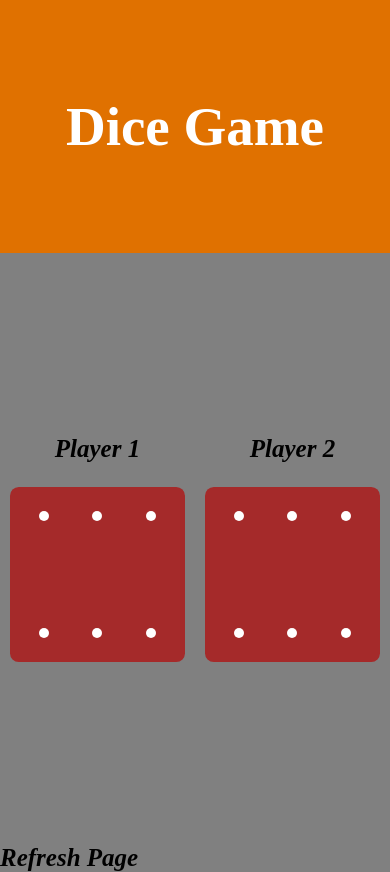
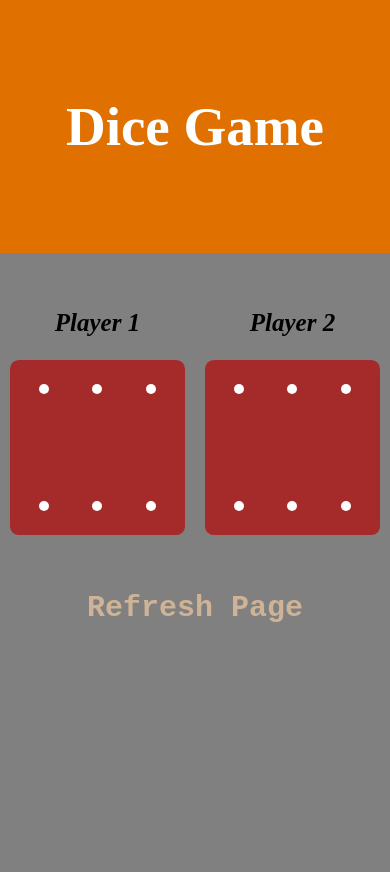
Before and after one commit to hemantsinghdev/appbrewery-dicegame, a plain HTML site: page index.html in a window 390 px wide. After the commit the page ends 844 px from the top, so only its background shows below. Drawn offline with Linux system fonts and the light colour scheme.

Commit message:
Update styles.css

```diff
--- a/styles.css
+++ b/styles.css
@@ -30,7 +30,7 @@ h1{
     flex-direction: row;
     justify-content: space-around;
     align-items: center;
-    height: 70vh;
+    height: 60vh;
 }
 
 .panel{
@@ -45,6 +45,7 @@ h2{
     display: inline-block;
     font-size: 14rem;
     font-style: italic;
+    text-align: center;
 }
 
 
@@ -78,6 +79,19 @@ h2{
     visibility: visible;
 }
 
+.footer{
+    height: 10vh;
+}
+
+.footer>h2{
+    font-style: normal;
+    font-family: 'Courier New', Courier, monospace;
+    font-size: 10rem;
+    color: #ceb397;
+    width: 100%;
+    text-align: center;
+}
+
 @media (max-width: 576px){
     h1{
         font-size: 11rem;
@@ -85,6 +99,7 @@ h2{
 
     .panels{
         margin: 0;
+        height: 40vh;
     }
 
     .panel{
@@ -108,4 +123,12 @@ h2{
         height: 2rem;
         width: 2rem;
     }
+
+    .footer{
+        height: 30vh;
+    }
+
+    .footer>h2{
+        font-size: 6rem;
+    }
 }
```
